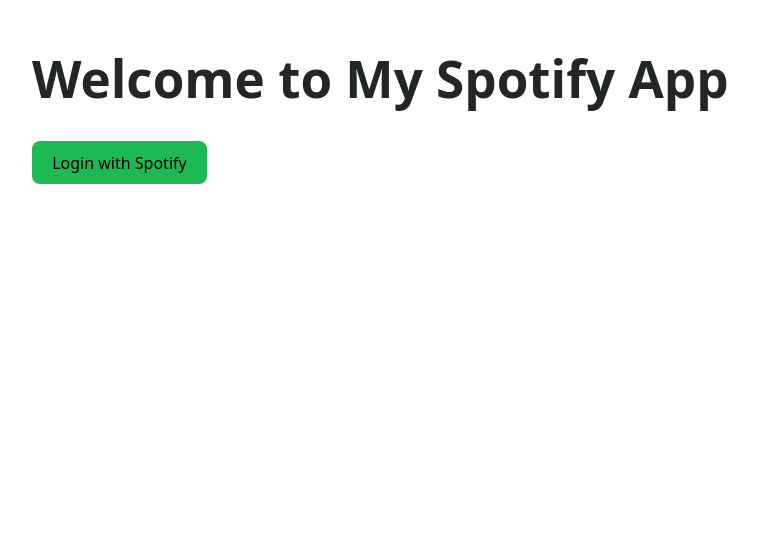
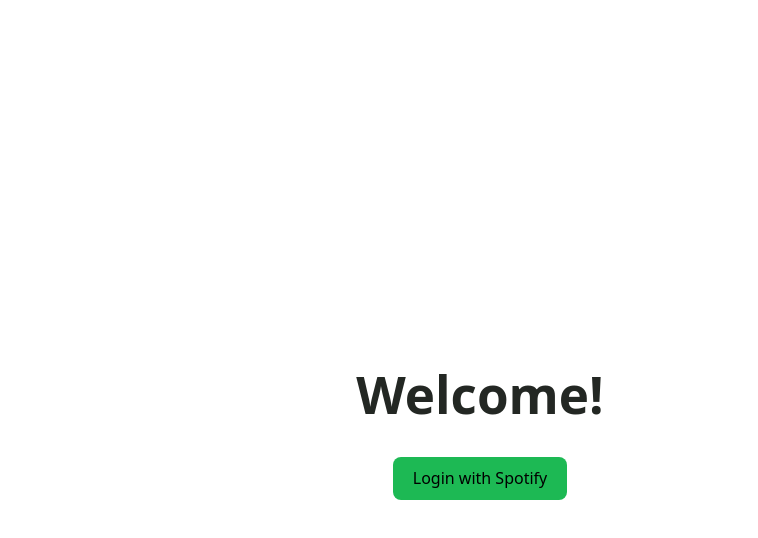
Before and after one commit to isai-salazar-enc/breakable-toy-2-frontend, a React (Vite) app: page / in a window 1280 px wide. Shown: the top 538 px of the page, without its empty margins (160-918 px from the left). Built offline with nearby package versions, Linux system fonts and the light colour scheme; no server answers.

Commit message:
style: center login component

```diff
--- a/src/App.css
+++ b/src/App.css
@@ -124,3 +124,11 @@
 .search-item:hover {
   background-color: #b3b3b3;
 }
+
+.login-wrapper {
+  display: flex;
+  justify-content: center;
+  height: 100vh;
+  text-align: center;
+  align-items: center;
+}
--- a/src/pages/Home/Home.tsx
+++ b/src/pages/Home/Home.tsx
@@ -17,11 +17,13 @@
     }, [accessToken, navigate]);
 
     return (
-        <div>
-            <h1>Welcome to My Spotify App</h1>
-            <a href={AUTH_URL}>
-                <button className="btn-green">Login with Spotify</button>
-            </a>
+        <div className="login-wrapper">
+            <div>
+                <h1>Welcome!</h1>
+                <a href={AUTH_URL}>
+                    <button className="btn-green">Login with Spotify</button>
+                </a>
+            </div>
         </div>
     )
 };
```
